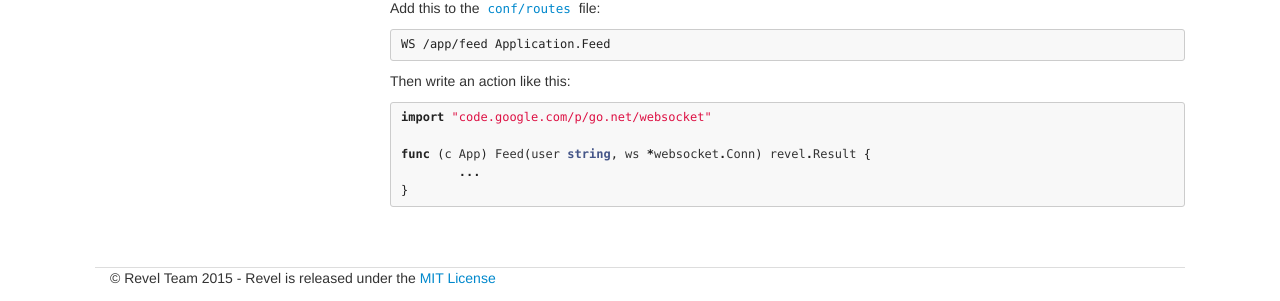
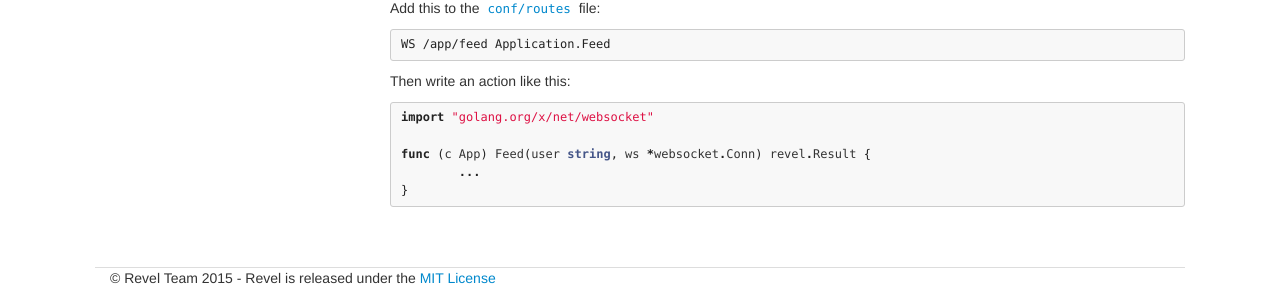
Before and after one commit to revel/revel.github.io, a Jekyll site: the page built from manual/websockets.md, in a window 1280 px wide. Shown: the part 370-671 px from the top of the page. Built offline with Jekyll 4.4.1, drawn with Linux system fonts in a browser that asks for light colours; nearby versions of some CDN libraries; comment, search, counter and statistics services are not loaded.

Commit message:
Update to websocket example action's import path
The import "code.google.com/p/go.net/websocket" does not work, as the type does not match against the package "golang.org/x/net/websocket" used in revel/invoker.go

```diff
--- a/manual/websockets.md
+++ b/manual/websockets.md
@@ -21,7 +21,7 @@ Add this to the [`conf/routes`](routing.html) file:
 Then write an action like this:
 
 {% highlight go %}
-import "code.google.com/p/go.net/websocket"
+import "golang.org/x/net/websocket"
 
 func (c App) Feed(user string, ws *websocket.Conn) revel.Result {
 	...
```
